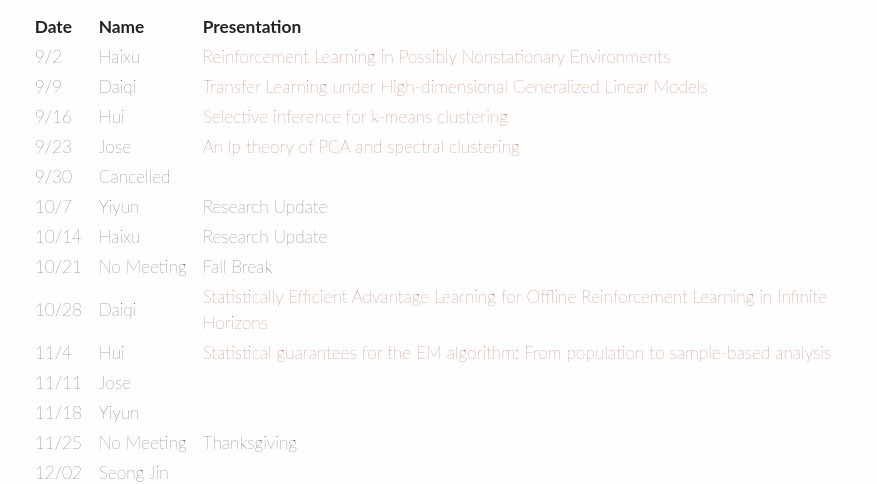
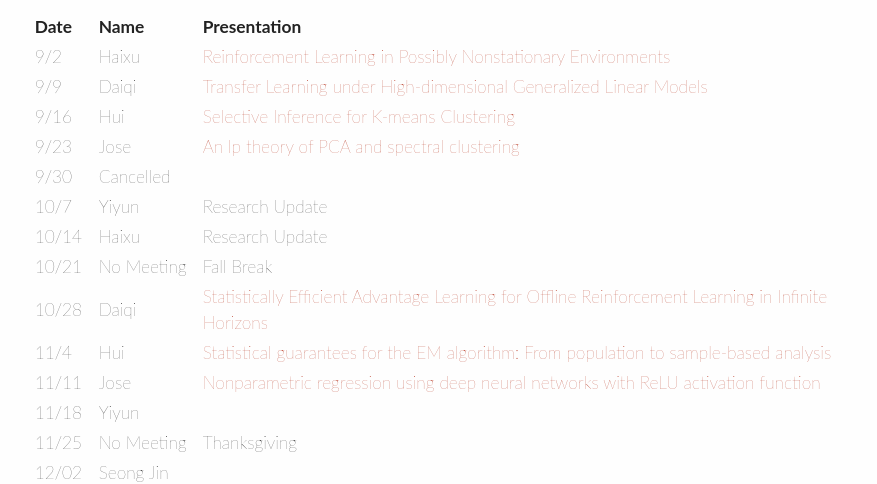
Before and after one commit to huishenstats/sophiashenh.github.io, a Jekyll site: the page built from group_meeting/2022Fall.md, in a window 1280 px wide. Shown: the part 241-725 px from the top of the page, without its empty margins (201-1078 px from the left). Built offline with Jekyll 4.4.1, drawn with Linux system fonts in a browser that asks for light colours.

Commit message:
weekly update

```diff
--- a/group_meeting/2022Fall.md
+++ b/group_meeting/2022Fall.md
@@ -14,7 +14,7 @@ Time: 3:00 - 4:00pm
 | :----   | :----------------------|:------------ |
 | 9/2  | Haixu | [Reinforcement Learning in Possibly Nonstationary Environments](https://arxiv.org/pdf/2203.01707.pdf) |
 | 9/9  | Daiqi | [Transfer Learning under High-dimensional Generalized Linear Models](https://arxiv.org/pdf/2105.14328.pdf) |
-| 9/16 | Hui | [Selective inference for k-means clustering](https://arxiv.org/pdf/2203.15267.pdf) |
+| 9/16 | Hui | [Selective Inference for K-means Clustering](https://arxiv.org/pdf/2203.15267.pdf) |
 | 9/23 | Jose | [An lp theory of PCA and spectral clustering](https://projecteuclid.org/journals/annals-of-statistics/volume-50/issue-4/An-%E2%84%93p-theory-of-PCA-and-spectral-clustering/10.1214/22-AOS2196.full) |
 | 9/30 | Cancelled |  |
 | 10/7 | Yiyun | Research Update |
@@ -22,7 +22,7 @@ Time: 3:00 - 4:00pm
 | 10/21 | No Meeting | Fall Break |
 | 10/28 | Daiqi | [Statistically Efficient Advantage Learning for Offline Reinforcement Learning in Infinite Horizons](https://www.tandfonline.com/doi/full/10.1080/01621459.2022.2106868) |
 | 11/4  | Hui | [Statistical guarantees for the EM algorithm: From population to sample-based analysis](https://projecteuclid.org/journals/annals-of-statistics/volume-45/issue-1/Statistical-guarantees-for-the-EM-algorithm--From-population-to/10.1214/16-AOS1435.full) |
-| 11/11 | Jose|  |
+| 11/11 | Jose| [Nonparametric regression using deep neural networks with ReLU activation function](https://projecteuclid.org/journals/annals-of-statistics/volume-48/issue-4/Nonparametric-regression-using-deep-neural-networks-with-ReLU-activation-function/10.1214/19-AOS1875.full) |
 | 11/18 | Yiyun |   |
 | 11/25 | No Meeting |  Thanksgiving |
 | 12/02 | Seong Jin  |  |
```
